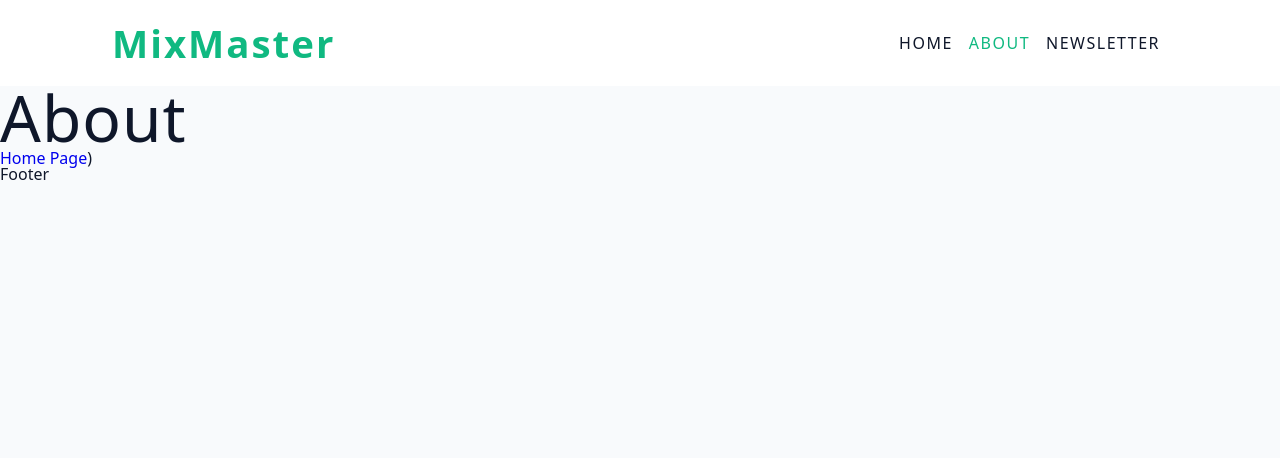
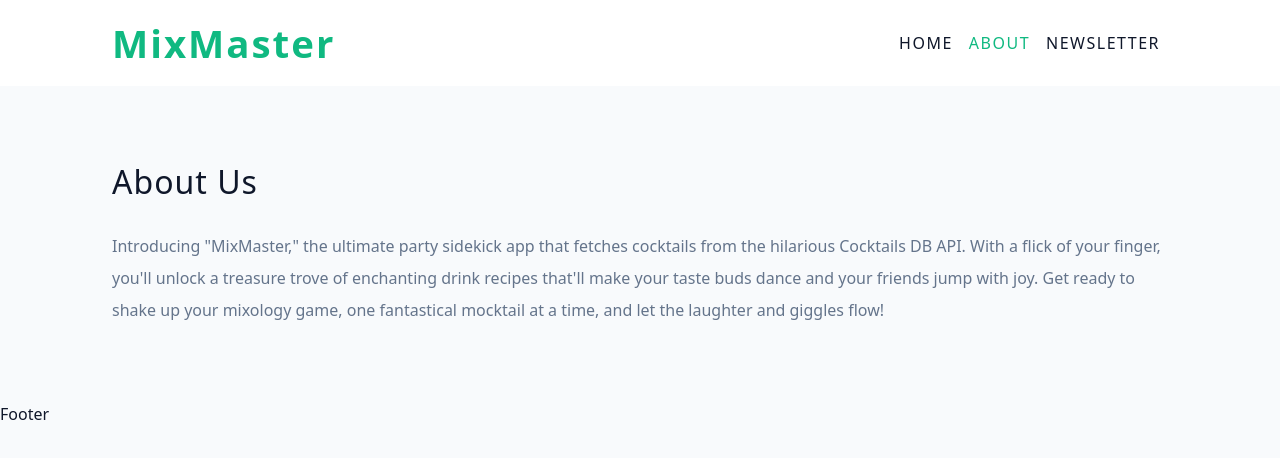
Before and after one commit to locaulker/cocktailMixer-app, a React (Vite) app: page /about in a window 1280 px wide. Shown: the top 458 px of the page. Built offline with nearby package versions, Linux system fonts and the light colour scheme.

Commit message:
styled all pages

```diff
--- a/src/assets/wrappers/AboutPage.js
+++ b/src/assets/wrappers/AboutPage.js
@@ -1,4 +1,4 @@
-import styled from 'styled-components';
+import styled from "styled-components"
 
 const Wrapper = styled.div`
   p {
@@ -6,6 +6,6 @@
     color: var(--grey-500);
     margin-top: 2rem;
   }
-`;
+`
 
-export default Wrapper;
+export default Wrapper
--- a/src/pages/About.jsx
+++ b/src/pages/About.jsx
@@ -1,11 +1,18 @@
-import { Link } from "react-router-dom"
+import Wrapper from "../assets/wrappers/AboutPage"
 
 const About = () => {
   return (
-    <div>
-      <h1>About</h1>
-      <Link to="/">Home Page</Link>)
-    </div>
+    <Wrapper>
+      <h3>About Us</h3>
+      <p>
+        Introducing "MixMaster," the ultimate party sidekick app that fetches
+        cocktails from the hilarious Cocktails DB API. With a flick of your
+        finger, you'll unlock a treasure trove of enchanting drink recipes
+        that'll make your taste buds dance and your friends jump with joy. Get
+        ready to shake up your mixology game, one fantastical mocktail at a
+        time, and let the laughter and giggles flow!
+      </p>
+    </Wrapper>
   )
 }
 export default About
--- a/src/pages/HomeLayout.jsx
+++ b/src/pages/HomeLayout.jsx
@@ -5,7 +5,10 @@
   return (
     <>
       <Navbar />
-      <Outlet />
+
+      <section className="page">
+        <Outlet />
+      </section>
       <footer>Footer</footer>
     </>
   )
```
